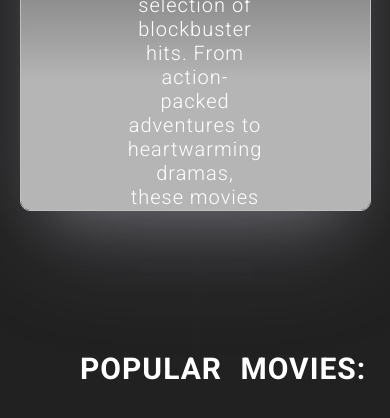
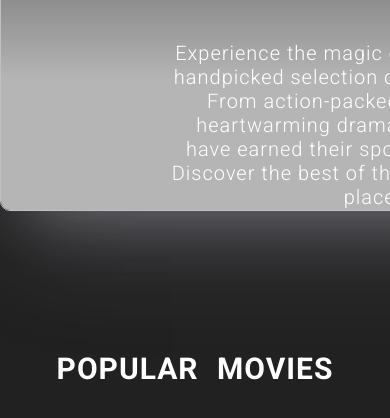
Before and after one commit to gauravssah/MyMovies, a plain HTML site: page index.html in a window 390 px wide. Shown: the part 524-942 px from the top of the page. Drawn offline with Linux system fonts and the light colour scheme; no server answers.

Commit message:
home is minor responsive

```diff
--- a/CSS/style.css
+++ b/CSS/style.css
@@ -129,6 +129,8 @@ header.header {
     position: relative;
     overflow: hidden;
     box-shadow: rgba(169, 169, 192, 0.25) 0px 50px 100px -20px, rgba(255, 255, 255, 0.3) 0px 30px 60px -30px, rgba(10, 37, 64, 0.35) 0px -2px 6px 0px inset;
+    min-width: 745px;
+
 }
 
 .displaysection::after {
@@ -212,6 +214,7 @@ header.header {
 .catogery {
     width: 90%;
     margin: auto;
+    min-width: 745px;
 }
 
 .catogeryname {
@@ -221,7 +224,8 @@ header.header {
     align-items: center;
     /* justify-content: center; */
     overflow-x: scroll;
-    padding: 2rem 0;
+    padding: 2rem 1rem;
+
 }
 
 .catogeryname h3 {
@@ -253,9 +257,10 @@ section .lable {
     font-size: 3rem;
     text-transform: uppercase;
     margin-bottom: 2rem;
-    margin-left: 8rem;
+    /* margin-left: 8rem; */
     letter-spacing: 1px;
     word-spacing: 1rem;
+    text-align: center;
 }
 
 .personPopularSection {
@@ -268,7 +273,7 @@ section .lable {
     flex-wrap: wrap;
     align-items: center;
     justify-content: center;
-
+    min-width: 745px;
 }
 
 .personPopularSection .card {
--- a/index.html
+++ b/index.html
@@ -53,7 +53,7 @@
     </section>
 
     <section>
-        <h2 class="lable">Popular Movies:</h2>
+        <h2 class="lable">Popular Movies</h2>
         <div class="personPopularSection"></div>
     </section>
 
```
